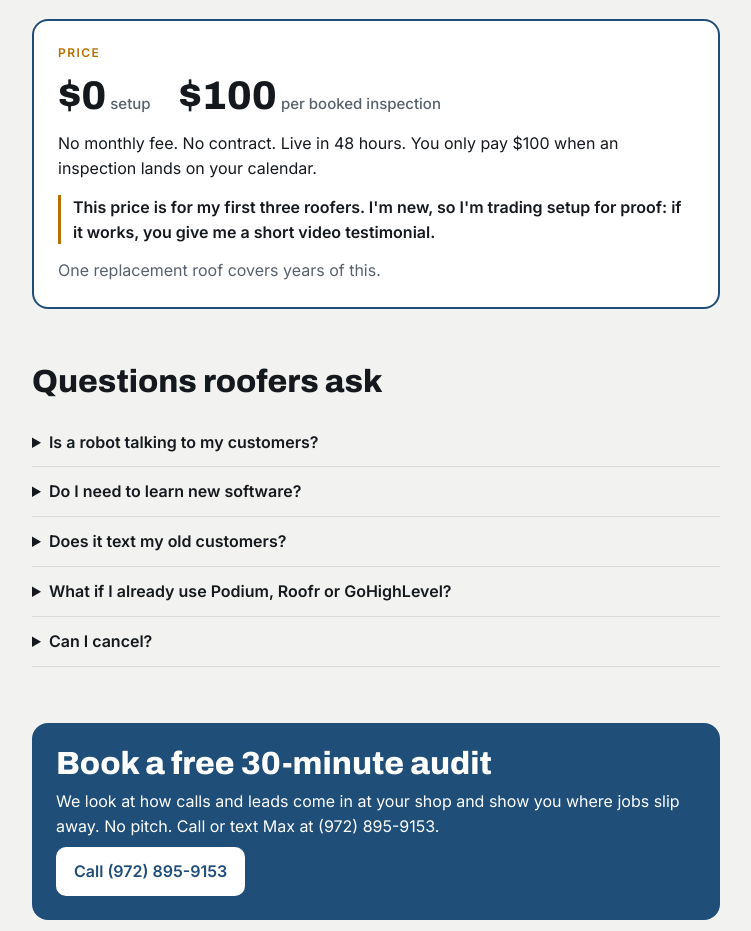
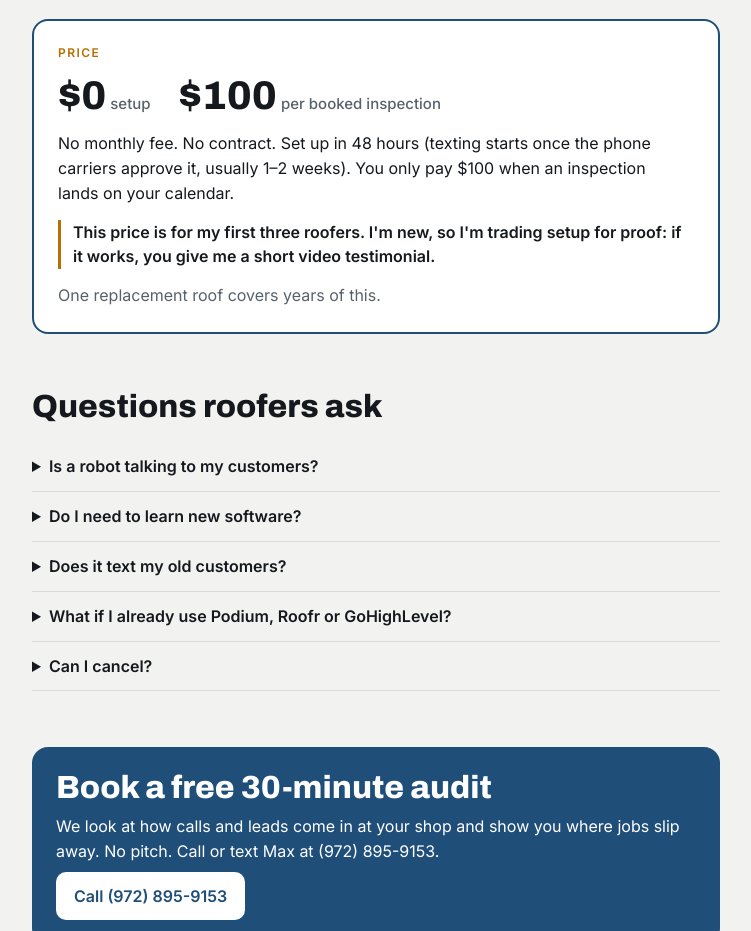
Before and after one commit to maxhlove19/roofleadresponse, a plain HTML site: page index.html in a window 1280 px wide. Shown: the part 1720-2651 px from the top of the page, without its empty margins (264-1015 px from the left). Drawn offline with Linux system fonts and the light colour scheme.

Commit message:
Honest go-live timing
Co-Authored-By: Claude Opus 5.5 <noreply@anthropic.com>

```diff
--- a/index.html
+++ b/index.html
@@ -114,7 +114,7 @@ footer a{color:var(--mute)}
       <div class="num">$0<small>setup</small></div>
       <div class="num">$100<small>per booked inspection</small></div>
     </div>
-    <p>No monthly fee. No contract. Live in 48 hours. You only pay $100 when an inspection lands on your calendar.</p>
+    <p>No monthly fee. No contract. Set up in 48 hours (texting starts once the phone carriers approve it, usually 1–2 weeks). You only pay $100 when an inspection lands on your calendar.</p>
     <p class="guar"><b>This price is for my first three roofers. I'm new, so I'm trading setup for proof: if it works, you give me a short video testimonial.</b></p>
     <p style="color:var(--mute)">One replacement roof covers years of this.</p>
   </section>
```
